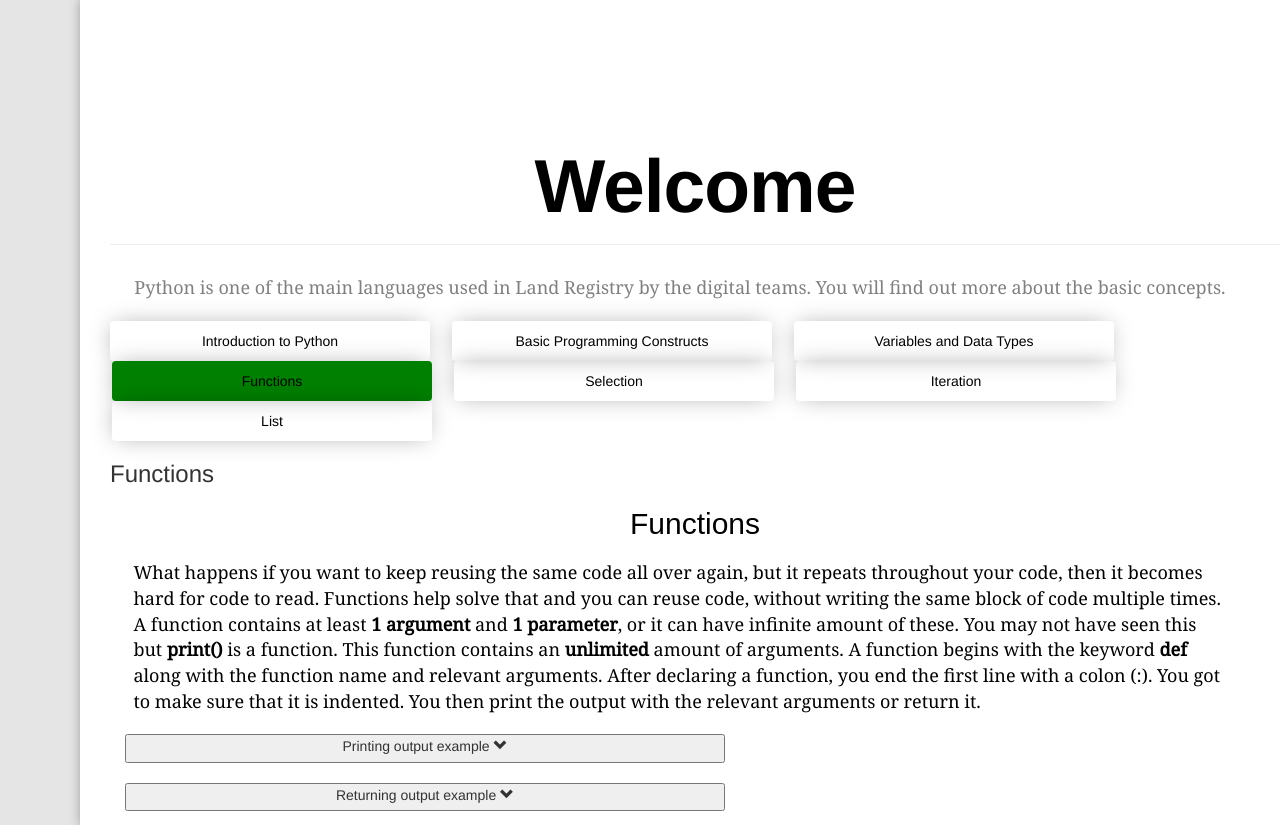
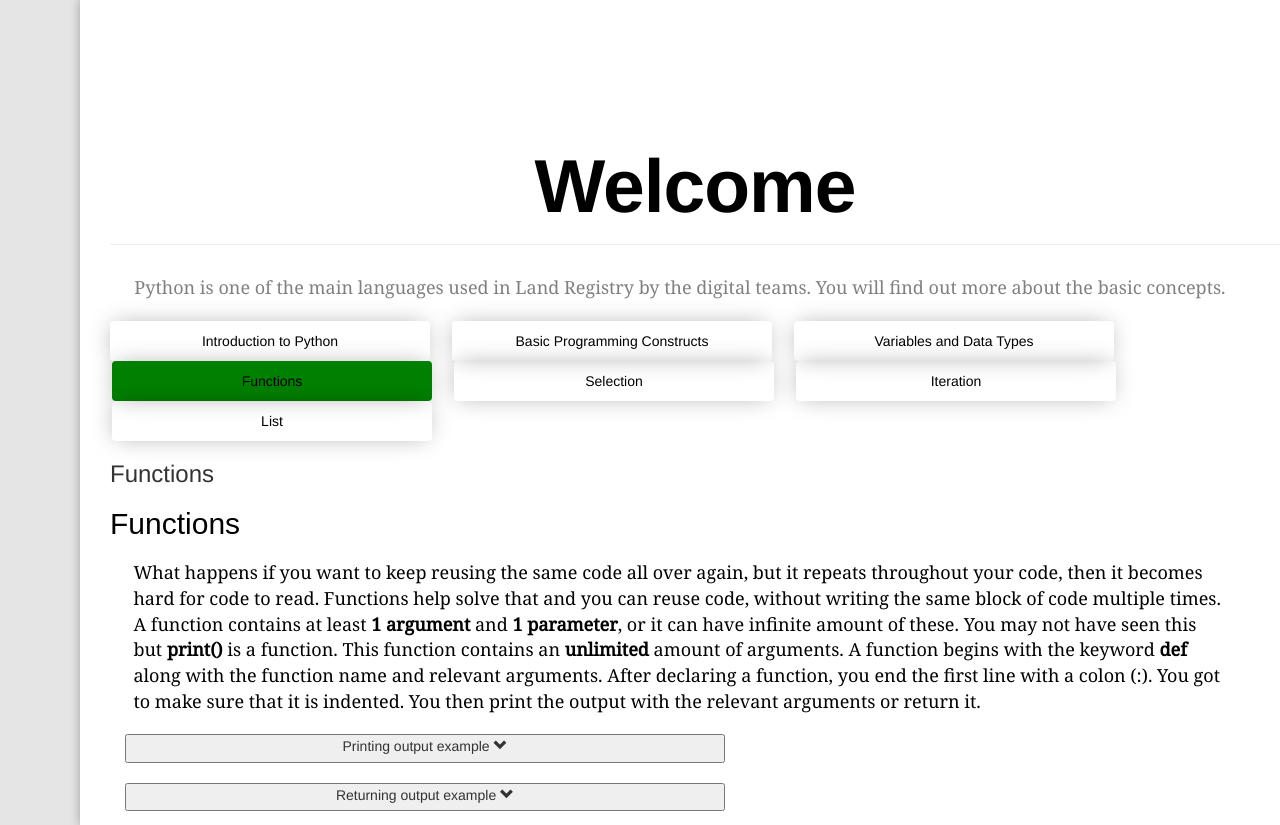
Before and after one commit to eproctor93/Apprentice_website, a Flask app: page /Python in a window 1280 px wide, after a click on "Functions"; the page is wider, and only the part inside the window is pictured. Shown: the part 52-877 px from the top of that part. Run offline with Flask 2, Linux system fonts and the light colour scheme; some libraries are stand-ins or nearby versions.

Commit message:
rejigged styling to match other pages.

```diff
--- a/application/templates/Python.html
+++ b/application/templates/Python.html
@@ -113,7 +113,7 @@
     <div id ="FUNCTIONS" class="tab-pane fade">
         {{ html ('Functions') }}
      <!-- Functions-->
-        <h2 class="header2"> Functions</h2>
+        <h2 class="pyheader2"> Functions</h2>
 <p class="text"> What happens if you want to keep reusing the same code all over again, but it repeats throughout your code, then it becomes hard for code to read. Functions help solve that and you can reuse code, without writing the same block of code multiple times.
 A function contains at least <b>1 argument</b> and <b>1 parameter</b>, or it can have infinite amount of these. You may not have seen this but <b>print()</b> is a function. This function contains an <b>unlimited</b> amount of arguments. A function begins with the keyword <b>def</b> along with the function name and relevant arguments. After declaring a function, you end the first line with a colon (:).  You got to make sure that it is indented.
 You then print the output with the relevant arguments or return it. </p>
@@ -146,7 +146,7 @@ You then print the output with the relevant arguments or return it. </p>
     <div id ="SELECTION" class="tab-pane fade">
         {{ html ('Selection') }}
         <!-- Introduction to Selection-->
-        <h2 class="header2"> Selection </h2>
+        <h2 class="pyheader2"> Selection </h2>
 <p class="text">Selection in Python is also known as one type of control flow. Selection allows for a decision to be made, since there is more than one way to proceed  Here are a few examples. </p>
 
 <h3 class="header3">If statement </h3>
@@ -163,7 +163,8 @@ You then print the output with the relevant arguments or return it. </p>
 
 <br><br>
 
-<h3 class="header3">Else statements </h3>
+<h3 class="pyheader3">Else statements </h3>
+        <!-- Else Statement Explanation-->
         <p class="text">Else statement follows the if statement. This tells the program that if the if statement is not true, then the code after the else statement would execute.</p>
 <!-- Else Statement Code-->
     <div class = "row-lg-4 row-md-6 nrow-sm-10 row-xs-14">
@@ -173,9 +174,14 @@ You then print the output with the relevant arguments or return it. </p>
                print "I don't print anything"
            else:
                 print: "I get printed!"</code></pre></div>
-<h3 class="header3"> Elif Statements </h3>
+
+<h3 class="pyheader3"> Elif Statements </h3>
+        <!-- Elif Statement Explanation-->
+
  <p class="text">Elif is a short form for else if. It is saying if the first expression is true, it checks to see if the 2nd expression is true and so on and so on.
 In the example below, the elif statement is only checked if the first expression is false. </p>
+
+        <!-- Elif Statement code-->
     <div class = "row-lg-4 row-md-6 nrow-sm-10 row-xs-14">
      <button type="button" class="btn-btn-default btn-block" href="#row4Content" data-toggle="collapse"><h5 class="list-group-item-heading"> Elif statement example <span class ="glyphicon glyphicon-chevron-down"></span></h5></button>
      <div id="row6Content" class="collapse"><pre><code>if 8 > 9:
@@ -192,11 +198,12 @@ else:
 
     <div id ="ITERATION" class="tab-pane fade">
         {{ html ('Iteration') }}
+
         <!-- Introduction to Iteration-->
-        <h2 class="header2">What is iteration?</h2>
+        <h2 class="pyheader2">What is iteration?</h2>
 <p class ="text">If we wanted to do similar things many times, then iteration is a perfect tool to do that. There are many types of things that can happen with iteration. With every loop it has a condition which is an expression that decides whether the loop is going to be executed or not. </p>
 
-<h3 class="header3"> While Loops </h3>
+<h3 class="pyheader3"> While Loops </h3>
 <p class ="text"> While Loops are known as a <b>conditional</b> loop, which means that the loop will keep iterating until the conditions are met.
 It is <b>indefinite</b>, because there is no guarantee on when the loop will end. Like the if statement, the condition has a <b>boolean</b> expression which is set to either true or false. Once the condition is true, it will keep executing. If the condition is not true, it would stop and it would continue to the code outside of the loop. </p>
 
@@ -215,7 +222,7 @@ It is <b>indefinite</b>, because there is no guarantee on when the loop will end
 </div>
 
 
-<h3 class="header3"> For Loops </h3>
+<h3 class="pyheader3"> For Loops </h3>
         <!-- For Loops-->
 <p class="text">For Loop is used to repeat certain things a number of times. How many times the code should be repeated is indicated in the first line of the for loop. </p>
     <!-- For Loop Code Example-->
@@ -229,7 +236,7 @@ It is <b>indefinite</b>, because there is no guarantee on when the loop will end
     <div id ="LISTS" class="tab-pane fade">
         {{ html ('Lists') }}
         <!-- Introduction to Lists-->
-        <h2 class="header2"> Lists</h2>
+        <h2 class="pyheader2"> Lists</h2>
 <p class ="text"> If you come across a data structure, then arrays is one of the most fundamental ones that you come across in Python. It is not native to Python, but it has more of a general list.  Before you come across arrays, you will definitely come across lists. They are like an ordered collection of items and you can have a list of any data type. </p>
 
 <h3 class="header3">How to create a list </h3>
@@ -245,7 +252,7 @@ It is <b>indefinite</b>, because there is no guarantee on when the loop will end
     prog3 = 1995, "Plymouth", 1997, "England", 1999];</code></pre></div></div>
 
 
-<h3 class="header3"> Accessing things from the list </h3>
+<h3 class="pyheader3"> Accessing things from the list </h3>
 <p class="text">If you wanted to access things fron the list, you would say the list name, followed by the index number you wanted to look at. </p>
 
 
@@ -256,7 +263,7 @@ It is <b>indefinite</b>, because there is no guarantee on when the loop will end
   print "prog2[1:5]:", list2[1:5] # This prints index 1 all the way to index 4 in <b><i>prog2</i></b>. So that would be 2,3,4,5.
 </code></pre></div>
 
-<h3 class="header3">Updating and deleting lists </h3>
+<h3 class="pyheader3">Updating and deleting lists </h3>
  <p class="text">You can modify things from the list by using the following items.  </p>
 
         <!-- List Table-->
```
